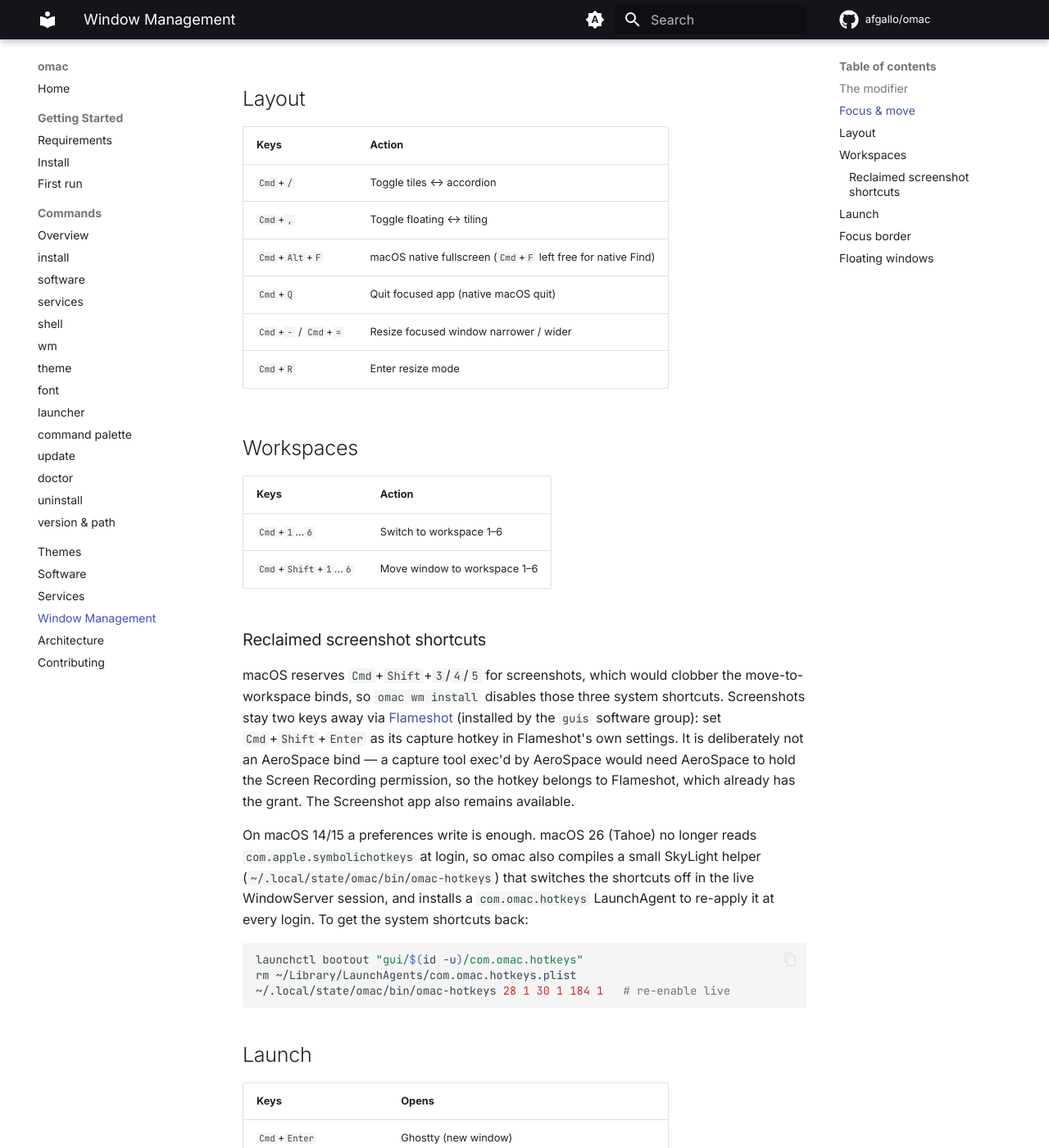
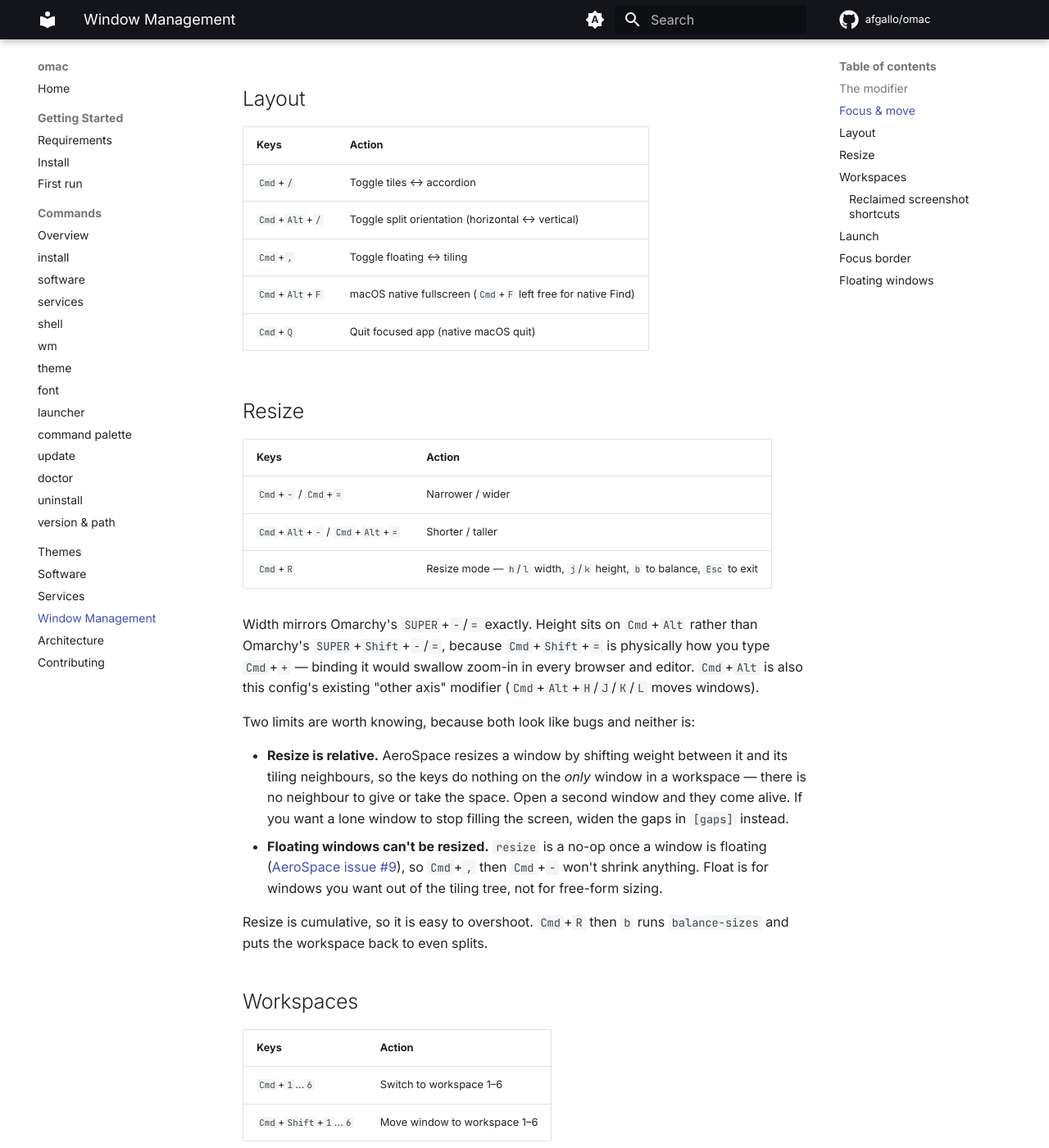
Before and after one commit to afgallo/omac, an MkDocs documentation site: the page built from docs/window-management/index.md, in a window 1280 px wide and 1400 px high, scrolled down 750 px. Shown: the whole window at 82% size. Built offline with MkDocs 1.6.1 and Material for MkDocs 9.7.7, drawn with Linux system fonts in a browser that asks for light colours; comment, search, counter and statistics services are not loaded.

Commit message:
feat(wm): resize windows on both axes, toggle split orientation
Resize only had one-key binds for width; height was reachable only inside
the cmd-r sub-mode. Omarchy binds both (SUPER+-/= width, SUPER+SHIFT+-/=
height), and has SUPER+J for togglesplit, which had no omac counterpart —
cmd-slash toggles tiles/accordion, a different axis.

  cmd-alt-minus / cmd-alt-equal   resize height -/+ 50
  cmd-alt-slash                   layout horizontal vertical
  b (in resize mode)              balance-sizes

Height sits on cmd-alt rather than Omarchy's cmd-shift: cmd-shift-equal is
physically how you type cmd-plus, so binding it would swallow zoom-in in
every browser and editor. cmd-alt is also this config's existing "other
axis" modifier (cmd-alt-hjkl moves windows). Verified cmd-alt--/= is free
of macOS Accessibility Zoom (closeViewHotkeysEnabled = 0).

Two AeroSpace limits are now documented rather than left to look like bugs:
resize shifts weight between siblings, so it is a no-op on the only window
in a workspace, and it does nothing at all on floating windows (upstream
issue #9).

The content test now asserts each bind's exact axis and sign, and guards
against duplicate keys — AeroSpace silently keeps the last of a duplicated
key, so a dupe is a bind that looks present but never fires.

Claude-Session: https://claude.ai/code/session_01EdJ3GEDqEgako5WAM4hiu6

```diff
--- a/docs/window-management/index.md
+++ b/docs/window-management/index.md
@@ -31,11 +31,37 @@ registers only the specific Cmd combos below as global hotkeys — every unbound
 | Keys | Action |
 |---|---|
 | `Cmd`+`/` | Toggle tiles ↔ accordion |
+| `Cmd`+`Alt`+`/` | Toggle split orientation (horizontal ↔ vertical) |
 | `Cmd`+`,` | Toggle floating ↔ tiling |
 | `Cmd`+`Alt`+`F` | macOS native fullscreen (`Cmd`+`F` left free for native Find) |
 | `Cmd`+`Q` | Quit focused app (native macOS quit) |
-| `Cmd`+`-` / `Cmd`+`=` | Resize focused window narrower / wider |
-| `Cmd`+`R` | Enter resize mode |
+
+## Resize
+
+| Keys | Action |
+|---|---|
+| `Cmd`+`-` / `Cmd`+`=` | Narrower / wider |
+| `Cmd`+`Alt`+`-` / `Cmd`+`Alt`+`=` | Shorter / taller |
+| `Cmd`+`R` | Resize mode — `h`/`l` width, `j`/`k` height, `b` to balance, `Esc` to exit |
+
+Width mirrors Omarchy's `SUPER`+`-`/`=` exactly. Height sits on `Cmd`+`Alt` rather than
+Omarchy's `SUPER`+`Shift`+`-`/`=`, because `Cmd`+`Shift`+`=` is physically how you type
+`Cmd`+`+` — binding it would swallow zoom-in in every browser and editor. `Cmd`+`Alt` is
+also this config's existing "other axis" modifier (`Cmd`+`Alt`+`H`/`J`/`K`/`L` moves windows).
+
+Two limits are worth knowing, because both look like bugs and neither is:
+
+- **Resize is relative.** AeroSpace resizes a window by shifting weight between it and its
+  tiling neighbours, so the keys do nothing on the *only* window in a workspace — there is no
+  neighbour to give or take the space. Open a second window and they come alive. If you want
+  a lone window to stop filling the screen, widen the gaps in `[gaps]` instead.
+- **Floating windows can't be resized.** `resize` is a no-op once a window is floating
+  ([AeroSpace issue #9](https://github.com/nikitabobko/AeroSpace/issues/9)), so `Cmd`+`,`
+  then `Cmd`+`-` won't shrink anything. Float is for windows you want out of the tiling tree,
+  not for free-form sizing.
+
+Resize is cumulative, so it is easy to overshoot. `Cmd`+`R` then `b` runs `balance-sizes` and
+puts the workspace back to even splits.
 
 ## Workspaces
 
```
Also changed, not shown: 2 other files.
